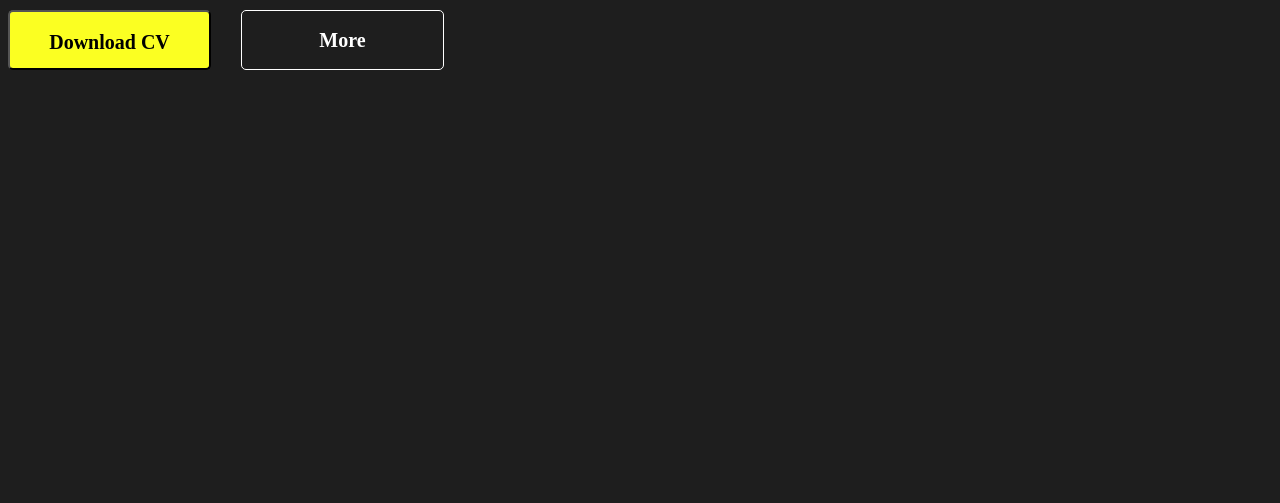
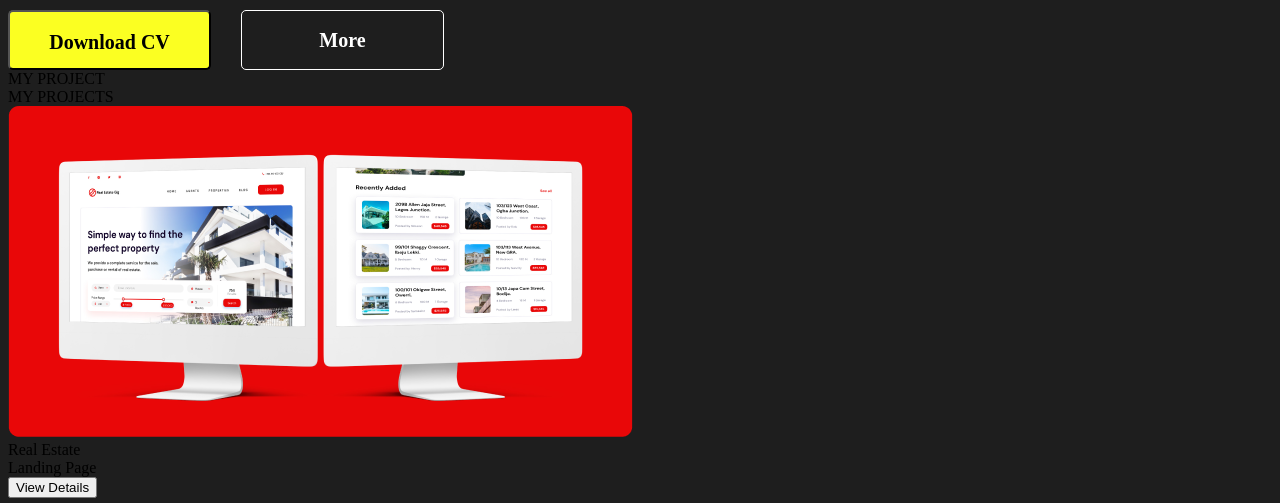
Before and after one commit to adambaker786/portfolio, a React (Create React App) app: page / in a window 1280 px wide. Shown: the part 725-1228 px from the top of the page. Before the commit the page ends 803 px from the top, so only its background shows below. Built offline with nearby package versions, Linux system fonts and the light colour scheme.

Commit message:
added project section

```diff
--- a/src/main/projects/Projects.jsx
+++ b/src/main/projects/Projects.jsx
@@ -1,9 +1,32 @@
 import React from 'react';
+import styles from './Projects.module.css'
+import estate from '../../img/group.png'
 
 const Projects = () => {
     return (
-        <div className='projects'>
-
+        <div className={styles.projects}>
+            <div className={styles.project_text}>
+                <div className={styles.project_big_text}>
+                    MY PROJECT
+                </div>
+                <div className={styles.project_text}>
+                    MY PROJECTS
+                </div>
+            </div>
+            <div className={styles.project_cards}>
+                <div className={styles.project_cards_content}>
+                    <div className={styles.project_card_img}>
+                        <img src={estate} alt="project estate img should be here" />
+                    </div>
+                    <div className={styles.project_card_type}>
+                        <div className={styles.project_name}>Real Estate</div>
+                        <div className={styles.project_type}>Landing Page</div>
+                        <div className={styles.project_button}>
+                            <button>View Details</button>
+                        </div>
+                    </div>
+                </div>
+            </div>
         </div>
     );
 };
```
Also changed, not shown: src/img/group.png (added), src/main/projects/Projects.module.css (added).
